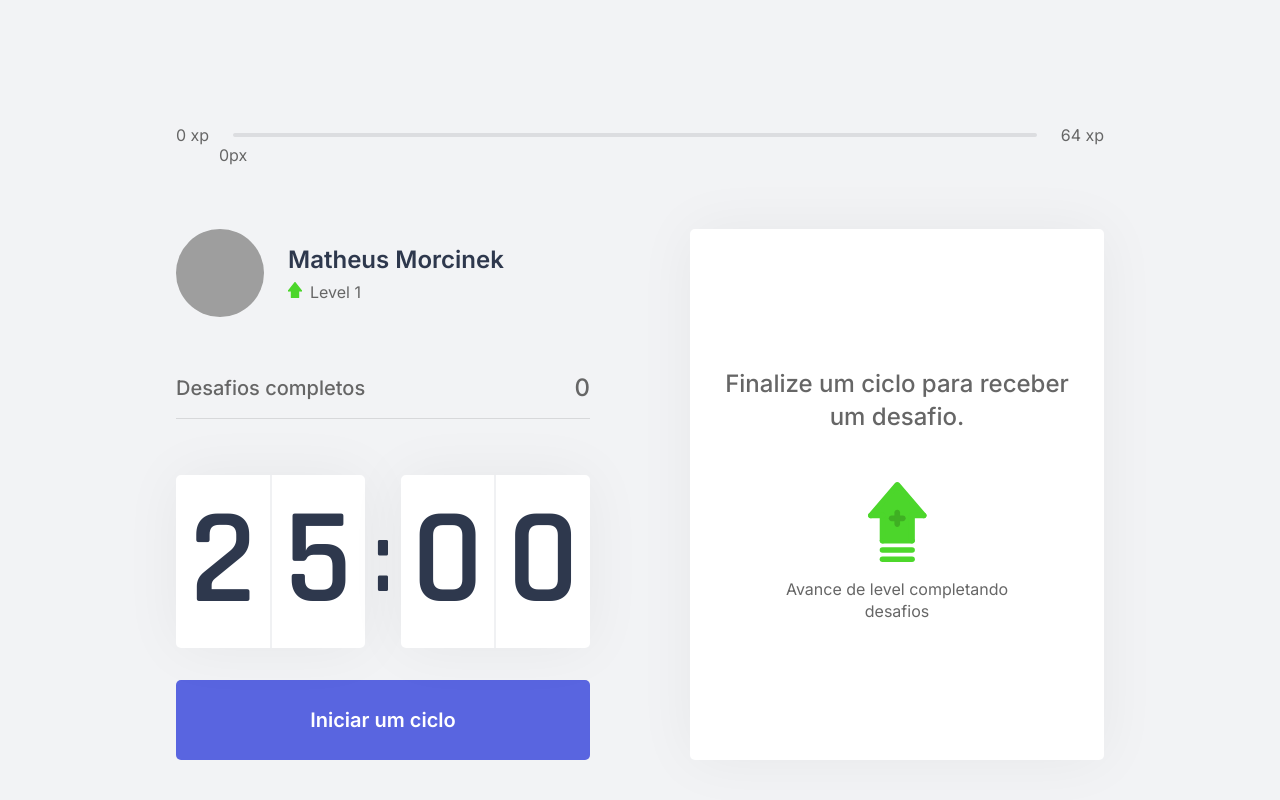
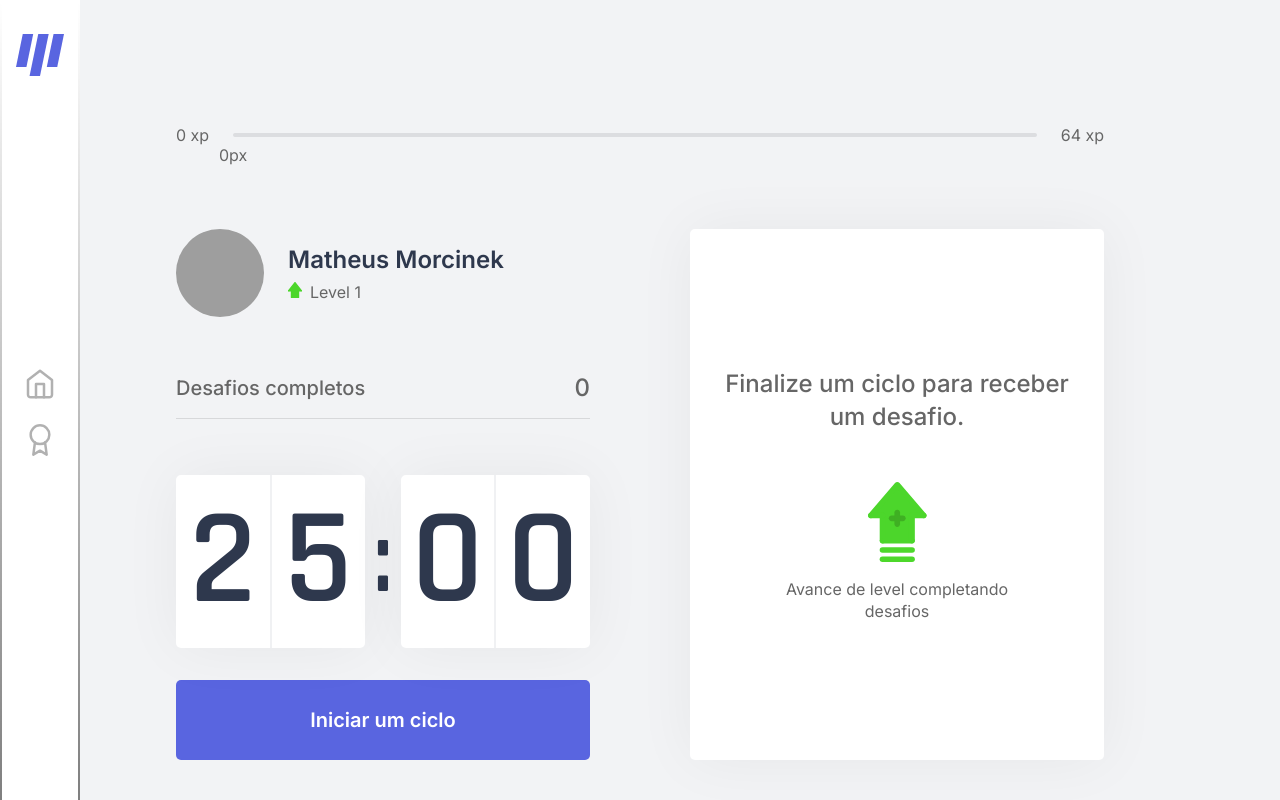
Before and after one commit to matheusmorcinek/moveit-app, a Next.js app: page / in a window 1280 px wide. Built offline with nearby package versions, Linux system fonts and the light colour scheme; grey boxes are pictures that could not be loaded.

Commit message:
added sidebar component

```diff
--- /dev/null
+++ b/src/components/Sidebar.tsx
@@ -0,0 +1,24 @@
+import styles from '../styles/components/Sidebar.module.css';
+
+export function Sidebar() {
+
+    return (
+        <div className={styles.container}>
+            <img src='/logo.svg' alt='Move.it logo'></img>
+
+
+            <button type='button' >
+
+                <img src='/icons/home.svg' alt='Home icon'></img>
+                <div className={styles.selected}></div>
+            </button>
+
+            <button type='button'>
+
+                <img src='/icons/leaderboard.svg' alt='Leader board icon'></img>
+                <div className={styles.selected}></div>
+            </button>
+
+
+        </div>);
+}
--- a/src/pages/index.tsx
+++ b/src/pages/index.tsx
@@ -11,6 +11,7 @@ import { CountdownProvider } from "../contexts/CountdownContext";
 
 import { GetServerSideProps } from 'next';
 import { ChallengesProvider } from "../contexts/ChallengeContext";
+import { Sidebar } from "../components/Sidebar";
 
 interface HomeProps {
   level: number,
@@ -29,11 +30,15 @@ export default function Home(props: HomeProps) {
       currentExperience={props.currentExperience}
       challengesCompleted={props.challengesCompleted}
     >
+
+      <Sidebar />
       <div className={styles.container}>
 
         <Head>
           <title>Início | Move.it</title>
         </Head>
+
+
 
         <ExperienceBar></ExperienceBar>
 
--- /dev/null
+++ b/src/styles/components/Sidebar.module.css
@@ -0,0 +1,61 @@
+.container {
+    position: absolute;
+    height: 100%;
+    width: auto;
+    max-width: 14rem;
+    min-width: 5rem;
+    min-height: 20rem;
+    background: var(--white);
+    display: flex;
+    flex-direction: column;
+    justify-content: center;
+    align-items: center;
+    border-width: 0.15rem;
+    border-style: solid;
+    border-image:
+        linear-gradient(to top,
+            rgba(0, 0, 0, 0.5),
+            rgba(0, 0, 0, 0)) 1 100%;
+}
+
+.container>img {
+    position: absolute;
+    top: 0;
+    margin: 2rem;
+}
+
+.container button {
+    background: transparent;
+    border: 0;
+    font-size: 0;
+    margin-top: 1.5rem;
+    display: flex;
+    align-items: inherit;
+}
+
+.container button:nth-child(2):hover {
+    background-image: url('/icons/home-hover.svg');
+}
+
+.container button:nth-child(2):hover > div{
+    display: initial;
+}
+
+.container button:nth-child(3):hover {
+    background-image: url('/icons/leaderboard-hover.svg');
+}
+
+.container button:nth-child(3):hover > div{
+    display: initial;
+}
+
+.container .selected {
+    height: 3rem;
+    width: 0.15rem;
+    border-top-right-radius: 1rem;
+    border-bottom-right-radius: 1rem;
+    background: var(--blue-dark);
+    position: absolute;
+    left: 0;
+    display: none;
+}
```
Also changed, not shown: public/icons/home-hover.svg (added), public/icons/leaderboard-hover.svg (added).
